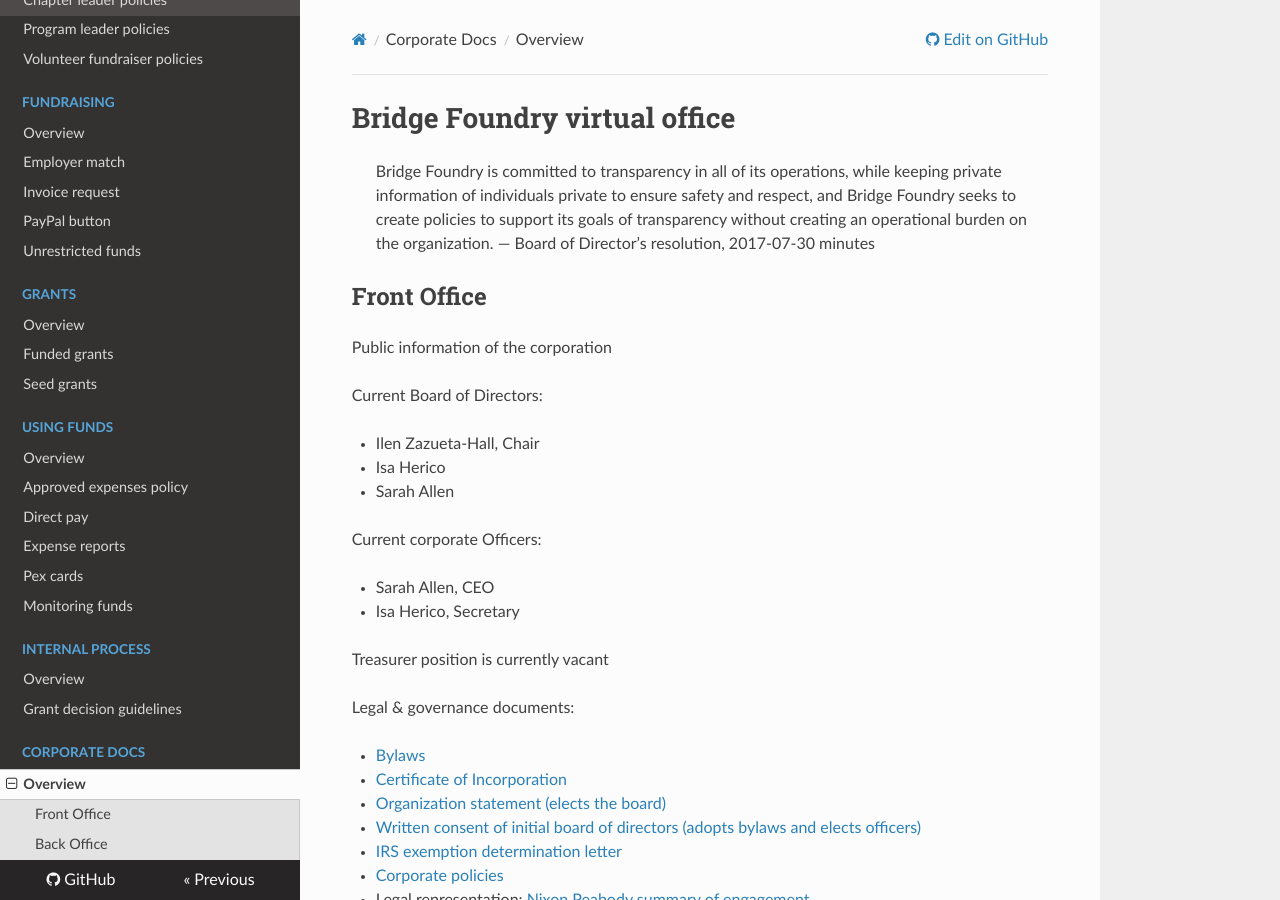
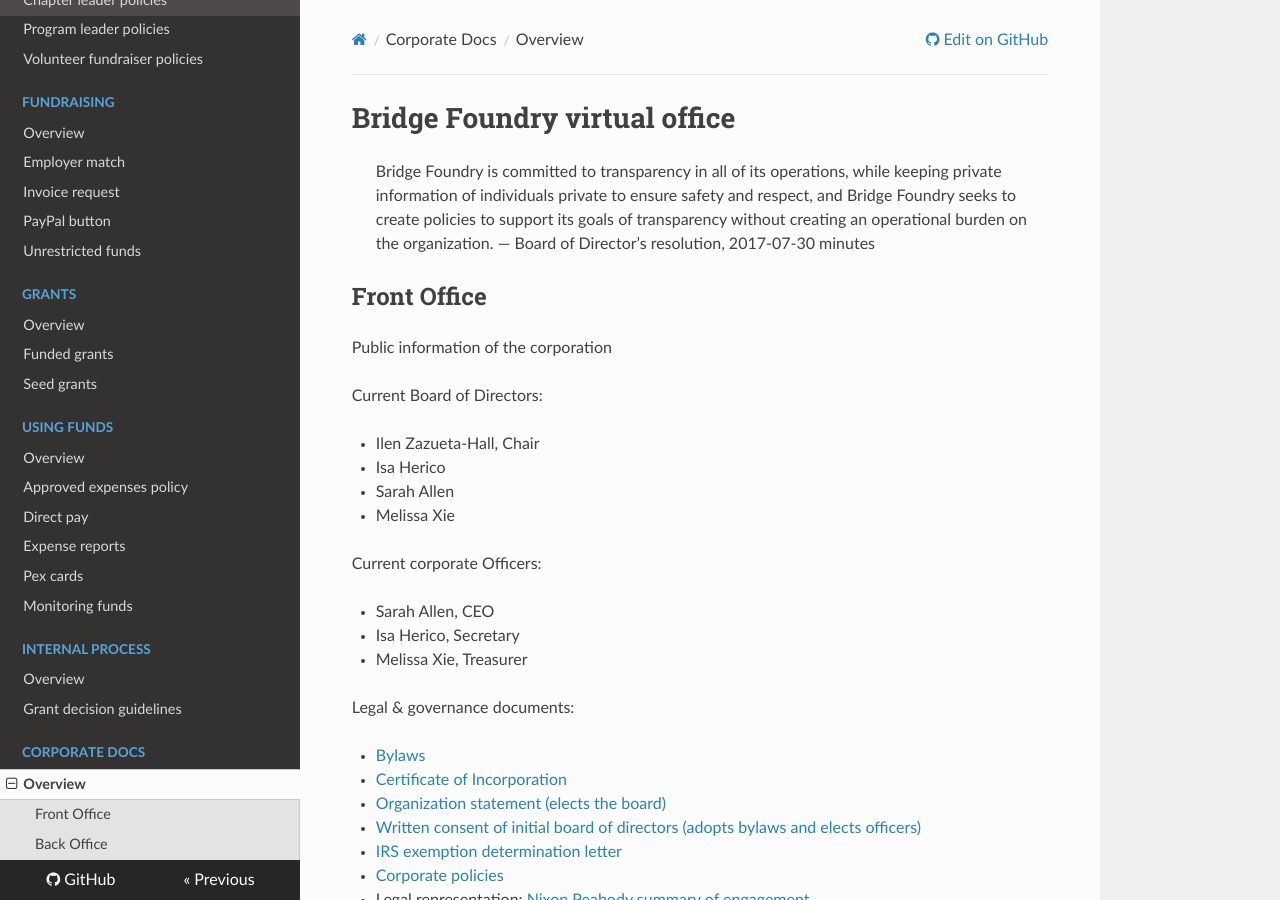
Before and after one commit to Satsaimistoowqp/bridgefoundry-operations, an MkDocs documentation site: the page built from docs/corporate-docs/README.md, in a window 1280 px wide and 900 px high. Built offline with MkDocs 1.6.1, drawn with Linux system fonts in a browser that asks for light colours; nearby versions of some CDN libraries; old or Windows-style settings are respelled for this version of MkDocs.

Commit message:
add Melissa as treasurer

```diff
--- a/docs/corporate-docs/README.md
+++ b/docs/corporate-docs/README.md
@@ -12,13 +12,13 @@ Current Board of Directors:
 * Ilen Zazueta-Hall, Chair
 * Isa Herico
 * Sarah Allen
+* Melissa Xie
 
 Current corporate Officers:
 
 * Sarah Allen, CEO
 * Isa Herico, Secretary
-
-Treasurer position is currently vacant
+* Melissa Xie, Treasurer
 
 Legal & governance documents:
 
```
